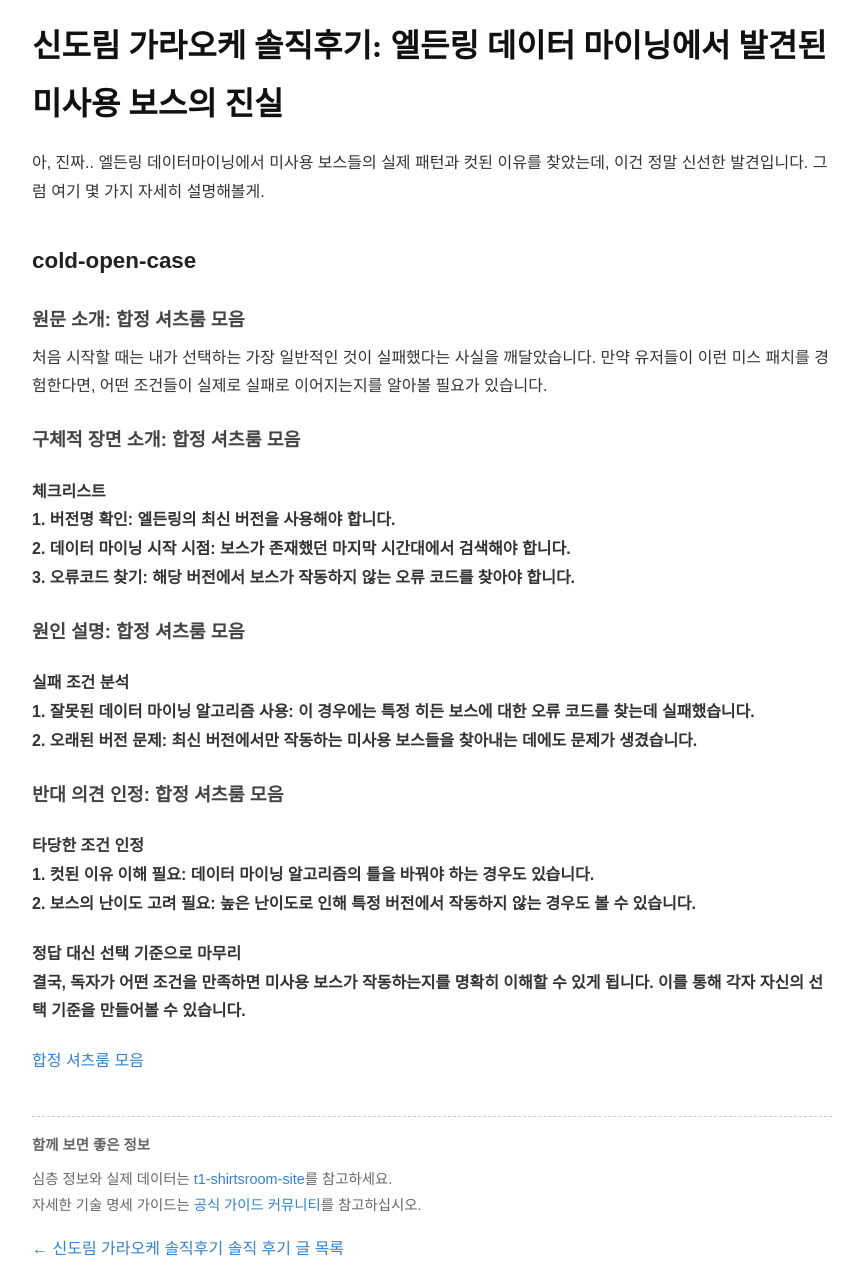
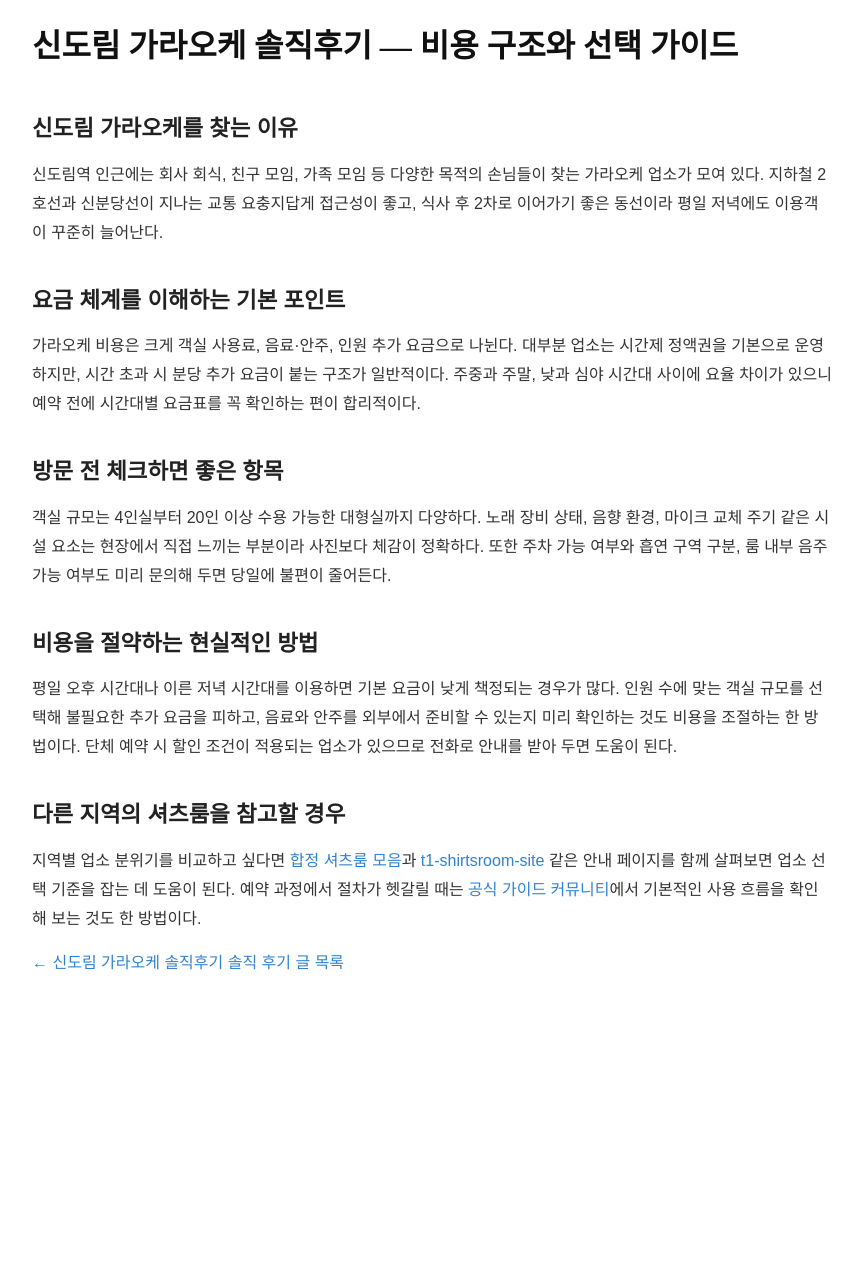
Before and after one commit to mqlwmsltm-arch/bp-kr-pbn-sr-148, a plain HTML site: page posts/t3link-001-16qber2.html in a window 1280 px wide. Shown: the part 72-1360 px from the top of the page, without its empty margins (208-1071 px from the left). After the commit the page ends 1090 px from the top, so only its background shows below. Drawn offline with Linux system fonts and the light colour scheme.

Commit message:
deploy: garbage-free snapshot 2026-08-30T09:50:21.794Z

```diff
--- a/posts/t3link-001-16qber2.html
+++ b/posts/t3link-001-16qber2.html
@@ -3,8 +3,8 @@
 <head>
  <meta charset="UTF-8">
  <meta name="viewport" content="width=device-width, initial-scale=1.0">
- <title>신도림 가라오케 솔직후기: 엘든링 데이터 마이닝에서 발견된 미사용 보스의 진실</title>
-<meta name="description" content="아, 진짜.. 엘든링 데이터마이닝에서 미사용 보스들의 실제 패턴과 컷된 이유를 찾았는데, 이건 정말 신선한 발견입니다. 그럼 여기 몇 가지 자세히 설명해볼게. 처음 시작할 때는 내가 선택하는 가장 일반적인 것이 실패했다는 사실을 깨달았습니다.">
+ <title>신도림 가라오케 솔직후기 — 비용 구조와 선택 가이드</title>
+<meta name="description" content="신도림역 인근에는 회사 회식, 친구 모임, 가족 모임 등 다양한 목적의 손님들이 찾는 가라오케 업소가 모여 있다. 지하철 2호선과 신분당선이 지나는 교통 요충지답게 접근성이 좋고, 식사 후 2차로 이어가기 좋은 동선이라 평일 저녁에도 이용객이 꾸준히 늘어난다.">
  <link rel="canonical" href="https://sindorim-song-room.pbn-builder.xyz/posts/t3link-001-16qber2.html">
  <style>
  body { font-family: sans-serif; line-height: 1.8; max-width: 800px; margin: 40px auto; padding: 0 20px; color: #333; }
@@ -17,8 +17,8 @@
  </style>
  <meta property="og:url" content="https://sindorim-song-room.pbn-builder.xyz/posts/t3link-001-16qber2.html">
  <link rel="icon" type="image/svg+xml" href="./favicon.svg">
-  <meta property="og:title" content="신도림 가라오케 솔직후기: 엘든링 데이터 마이닝에서 발견된 미사용 보스의 진실">
-  <meta property="og:description" content="아, 진짜.. 엘든링 데이터마이닝에서 미사용 보스들의 실제 패턴과 컷된 이유를 찾았는데, 이건 정말 신선한 발견입니다. 그럼 여기 몇 가지 자세히 설명해볼게. 처음 시작할 때는 내가 선택하는 가장 일반적인 것이 실패했다는 사실을 깨달았습니다.">
+  <meta property="og:title" content="신도림 가라오케 솔직후기 — 비용 구조와 선택 가이드">
+  <meta property="og:description" content="신도림역 인근에는 회사 회식, 친구 모임, 가족 모임 등 다양한 목적의 손님들이 찾는 가라오케 업소가 모여 있다. 지하철 2호선과 신분당선이 지나는 교통 요충지답게 접근성이 좋고, 식사 후 2차로 이어가기 좋은 동선이라 평일 저녁에도 이용객이 꾸준히 늘어난다.">
   <meta property="og:type" content="website">
   <meta name="twitter:card" content="summary">
 </head>
@@ -27,30 +27,21 @@
  <a href="./index.html">← 목록으로 돌아가기</a>
  </header>
  <main>
- <h1>신도림 가라오케 솔직후기: 엘든링 데이터 마이닝에서 발견된 미사용 보스의 진실</h1>
- <article>
- <p>아, 진짜.. 엘든링 데이터마이닝에서 미사용 보스들의 실제 패턴과 컷된 이유를 찾았는데, 이건 정말 신선한 발견입니다. 그럼 여기 몇 가지 자세히 설명해볼게.</p>
-<h2>cold-open-case</h2>
-<h3>원문 소개: 합정 셔츠룸 모음</h3>
-<p>처음 시작할 때는 내가 선택하는 가장 일반적인 것이 실패했다는 사실을 깨달았습니다. 만약 유저들이 이런 미스 패치를 경험한다면, 어떤 조건들이 실제로 실패로 이어지는지를 알아볼 필요가 있습니다.</p>
-<h3>구체적 장면 소개: 합정 셔츠룸 모음</h3>
-<h4>체크리스트<br>1. 버전명 확인: 엘든링의 최신 버전을 사용해야 합니다.<br>2. 데이터 마이닝 시작 시점: 보스가 존재했던 마지막 시간대에서 검색해야 합니다.<br>3. 오류코드 찾기: 해당 버전에서 보스가 작동하지 않는 오류 코드를 찾아야 합니다.</h4>
-<h3>원인 설명: 합정 셔츠룸 모음</h3>
-<h4>실패 조건 분석<br>1. 잘못된 데이터 마이닝 알고리즘 사용: 이 경우에는 특정 히든 보스에 대한 오류 코드를 찾는데 실패했습니다.<br>2. 오래된 버전 문제: 최신 버전에서만 작동하는 미사용 보스들을 찾아내는 데에도 문제가 생겼습니다.</h4>
-<h3>반대 의견 인정: 합정 셔츠룸 모음</h3>
-<h4>타당한 조건 인정<br>1. 컷된 이유 이해 필요: 데이터 마이닝 알고리즘의 틀을 바꿔야 하는 경우도 있습니다.<br>2. 보스의 난이도 고려 필요: 높은 난이도로 인해 특정 버전에서 작동하지 않는 경우도 볼 수 있습니다.</h4>
-<h4>정답 대신 선택 기준으로 마무리<br>결국, 독자가 어떤 조건을 만족하면 미사용 보스가 작동하는지를 명확히 이해할 수 있게 됩니다. 이를 통해 각자 자신의 선택 기준을 만들어볼 수 있습니다.</h4>
-<p><a href="https://sarakinhceo-gif.github.io/bp-t3b04-hj-shirts-list-2/" target="_blank" rel="noopener noreferrer">합정 셔츠룸 모음</a></p>
 
- <div class="juice-ref-l2td07" style="margin-top:2.5rem;padding:1rem 0;border-top:1px dashed #ccc;font-size:0.9rem;color:#666;">
- <p style="font-weight:600;margin-bottom:0.5rem;">함께 보면 좋은 정보</p>
- <ul style="list-style:none;padding:0;margin:0;">
- <li>심층 정보와 실제 데이터는 <a href="https://dydrkrtks7-cmd.github.io/bp-t1-shirtsroom-site/">t1-shirtsroom-site</a>를 참고하세요.</li>
- <li>자세한 기술 명세 가이드는 <a href="https://support.google.com/" rel="noopener noreferrer" target="_blank">공식 가이드 커뮤니티</a>를 참고하십시오.</li>
- </ul>
- </div>
- </article>
-     <nav class="post-pager" aria-label="글 이동">
+<h1>신도림 가라오케 솔직후기 — 비용 구조와 선택 가이드</h1>
+<article>
+<h2>신도림 가라오케를 찾는 이유</h2>
+<p>신도림역 인근에는 회사 회식, 친구 모임, 가족 모임 등 다양한 목적의 손님들이 찾는 가라오케 업소가 모여 있다. 지하철 2호선과 신분당선이 지나는 교통 요충지답게 접근성이 좋고, 식사 후 2차로 이어가기 좋은 동선이라 평일 저녁에도 이용객이 꾸준히 늘어난다.</p>
+<h2>요금 체계를 이해하는 기본 포인트</h2>
+<p>가라오케 비용은 크게 객실 사용료, 음료·안주, 인원 추가 요금으로 나뉜다. 대부분 업소는 시간제 정액권을 기본으로 운영하지만, 시간 초과 시 분당 추가 요금이 붙는 구조가 일반적이다. 주중과 주말, 낮과 심야 시간대 사이에 요율 차이가 있으니 예약 전에 시간대별 요금표를 꼭 확인하는 편이 합리적이다.</p>
+<h2>방문 전 체크하면 좋은 항목</h2>
+<p>객실 규모는 4인실부터 20인 이상 수용 가능한 대형실까지 다양하다. 노래 장비 상태, 음향 환경, 마이크 교체 주기 같은 시설 요소는 현장에서 직접 느끼는 부분이라 사진보다 체감이 정확하다. 또한 주차 가능 여부와 흡연 구역 구분, 룸 내부 음주 가능 여부도 미리 문의해 두면 당일에 불편이 줄어든다.</p>
+<h2>비용을 절약하는 현실적인 방법</h2>
+<p>평일 오후 시간대나 이른 저녁 시간대를 이용하면 기본 요금이 낮게 책정되는 경우가 많다. 인원 수에 맞는 객실 규모를 선택해 불필요한 추가 요금을 피하고, 음료와 안주를 외부에서 준비할 수 있는지 미리 확인하는 것도 비용을 조절하는 한 방법이다. 단체 예약 시 할인 조건이 적용되는 업소가 있으므로 전화로 안내를 받아 두면 도움이 된다.</p>
+<h2>다른 지역의 셔츠룸을 참고할 경우</h2>
+<p>지역별 업소 분위기를 비교하고 싶다면 <a href="https://sarakinhceo-gif.github.io/bp-t3b04-hj-shirts-list-2/">합정 셔츠룸 모음</a>과 <a href="https://dydrkrtks7-cmd.github.io/bp-t1-shirtsroom-site/">t1-shirtsroom-site</a> 같은 안내 페이지를 함께 살펴보면 업소 선택 기준을 잡는 데 도움이 된다. 예약 과정에서 절차가 헷갈릴 때는 <a href="https://support.google.com/">공식 가이드 커뮤니티</a>에서 기본적인 사용 흐름을 확인해 보는 것도 한 방법이다.</p>
+</article>
+    <nav class="post-pager" aria-label="글 이동">
       <a class="post-pager__prev" href="../posts/review-002-16qber2.html">← 신도림 가라오케 솔직후기 솔직 후기</a>
       <a class="post-pager__index" href="../posts.html">글 목록</a>
     </nav>
```
Also changed, not shown: posts.html (+2 -2 lines), posts/review-002-16qber2.html (+1 -1 lines).
